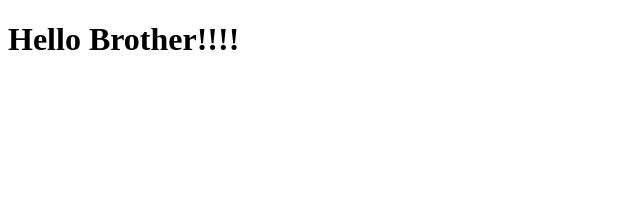
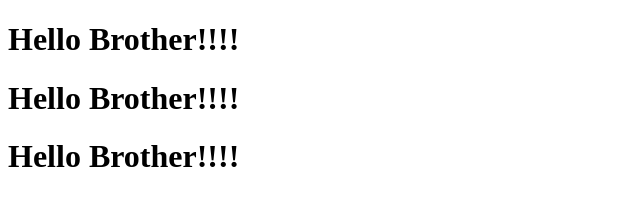
Before and after one commit to john861c/NeoServer, a plain HTML site: page index.html in a window 1280 px wide. Shown: the whole page, without its empty margins (0-640 px from the left). Drawn offline with Linux system fonts and the light colour scheme.

Commit message:
new adition

```diff
--- a/index.html
+++ b/index.html
@@ -8,5 +8,7 @@
 </head>
 <body>
     <h1>Hello Brother!!!!</h1>
+    <h1>Hello Brother!!!!</h1>
+    <h1>Hello Brother!!!!</h1>
 </body>
 </html>
```
